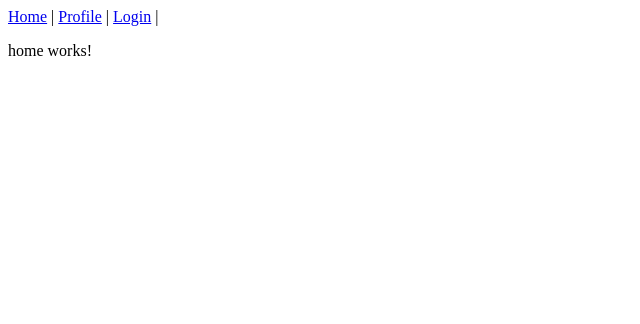
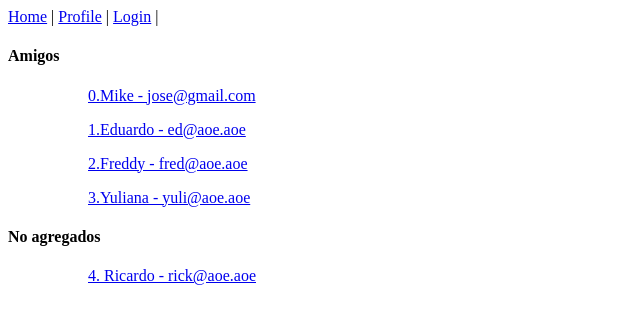
Before and after one commit to joselikki/platzinger, an Angular app: page / in a window 1280 px wide. Shown: the top 324 px of the page, without its empty margins (0-640 px from the left). Built offline with nearby package versions, Linux system fonts and the light colour scheme.

Commit message:
add interfaces

```diff
--- a/src/app/app.module.ts
+++ b/src/app/app.module.ts
@@ -11,11 +11,12 @@
 import { MenuComponent } from './menu/menu.component';
 
 // app routes url
+
 const appRoutes: Routes = [
   {path: '', component: HomeComponent},
   {path: 'home', component: HomeComponent},
   {path: 'login', component: LoginComponent},
-  {path: 'chat', component: ChatComponent},
+  {path: 'chat/:uid', component: ChatComponent},
   {path: 'profile', component: ProfileComponent},
 ];
 
--- a/src/app/chat/chat.component.ts
+++ b/src/app/chat/chat.component.ts
@@ -1,4 +1,5 @@
 import { Component, OnInit } from '@angular/core';
+import { ActivatedRoute } from '@angular/router';
 
 @Component({
   selector: 'app-chat',
@@ -6,8 +7,11 @@
   styleUrls: ['./chat.component.css']
 })
 export class ChatComponent implements OnInit {
-
-  constructor() { }
+  friendId: any;
+  constructor(private activatedRoute: ActivatedRoute) {
+    this.friendId = this.activatedRoute.snapshot.params['uid'];
+    console.log(this.friendId)
+  }
 
   ngOnInit() {
   }
--- a/src/app/home/home.component.html
+++ b/src/app/home/home.component.html
@@ -1,3 +1,22 @@
-<p>
-  home works!
-</p>
+<h4>Amigos</h4>
+<ng-container *ngFor=" let user of friends let i = index" >
+    <ol>
+      <ul *ngIf="user.friend">
+        <a routerLink="/chat/{{user.uid}}">
+          {{ i }}.{{user.nick}} - {{ user.email }}
+        </a>
+      </ul>
+    </ol>
+</ng-container>
+
+
+<h4>No agregados</h4>
+<ng-container *ngFor=" let user of friends let i = index">
+  <ol>
+    <ul *ngIf="!user.friend">
+      <a routerLink="/chat/{{user.uid}}">
+        {{ i }}. {{user.nick}} - {{ user.email }}
+      </a>
+    </ul>
+  </ol>
+</ng-container>
--- a/src/app/home/home.component.ts
+++ b/src/app/home/home.component.ts
@@ -1,4 +1,7 @@
 import { Component, OnInit } from '@angular/core';
+import { User } from '../interfaces/user';
+
+
 
 @Component({
   selector: 'app-home',
@@ -7,7 +10,49 @@
 })
 export class HomeComponent implements OnInit {
 
-  constructor() { }
+    friends: User[];
+
+  constructor() {
+    let usuario1: User = {
+      nick: "Mike",
+      subnick: "hola",
+      age: 27,
+      email: "jose@gmail.com",
+      friend: true,
+      uid: 1
+    };
+    let usuario2: User = {
+      nick: 'Eduardo',
+      age: 24,
+      email: 'ed@aoe.aoe',
+      friend: true,
+      uid: 2
+    };
+    let usuario3: User = {
+      nick: 'Freddy',
+      age: 28,
+      email: 'fred@aoe.aoe',
+      friend: true,
+      uid: 3
+    };
+    let usuario4: User = {
+      nick: 'Yuliana',
+      age: 18,
+      email: 'yuli@aoe.aoe',
+      friend: true,
+      uid: 4
+    };
+    let usuario5: User = {
+      nick: 'Ricardo',
+      age: 17,
+      email: 'rick@aoe.aoe',
+      friend: false,
+      uid: 5
+    };
+
+    this.friends = [usuario1, usuario2, usuario3, usuario4, usuario5];
+
+   }
 
   ngOnInit() {
   }
--- /dev/null
+++ b/src/app/interfaces/user.ts
@@ -0,0 +1,10 @@
+// Data allowed for user
+
+export interface User {
+    nick: string;
+    subnick?: string;
+    age?: number;
+    email: string;
+    friend: boolean;
+    uid: any;
+}
```
